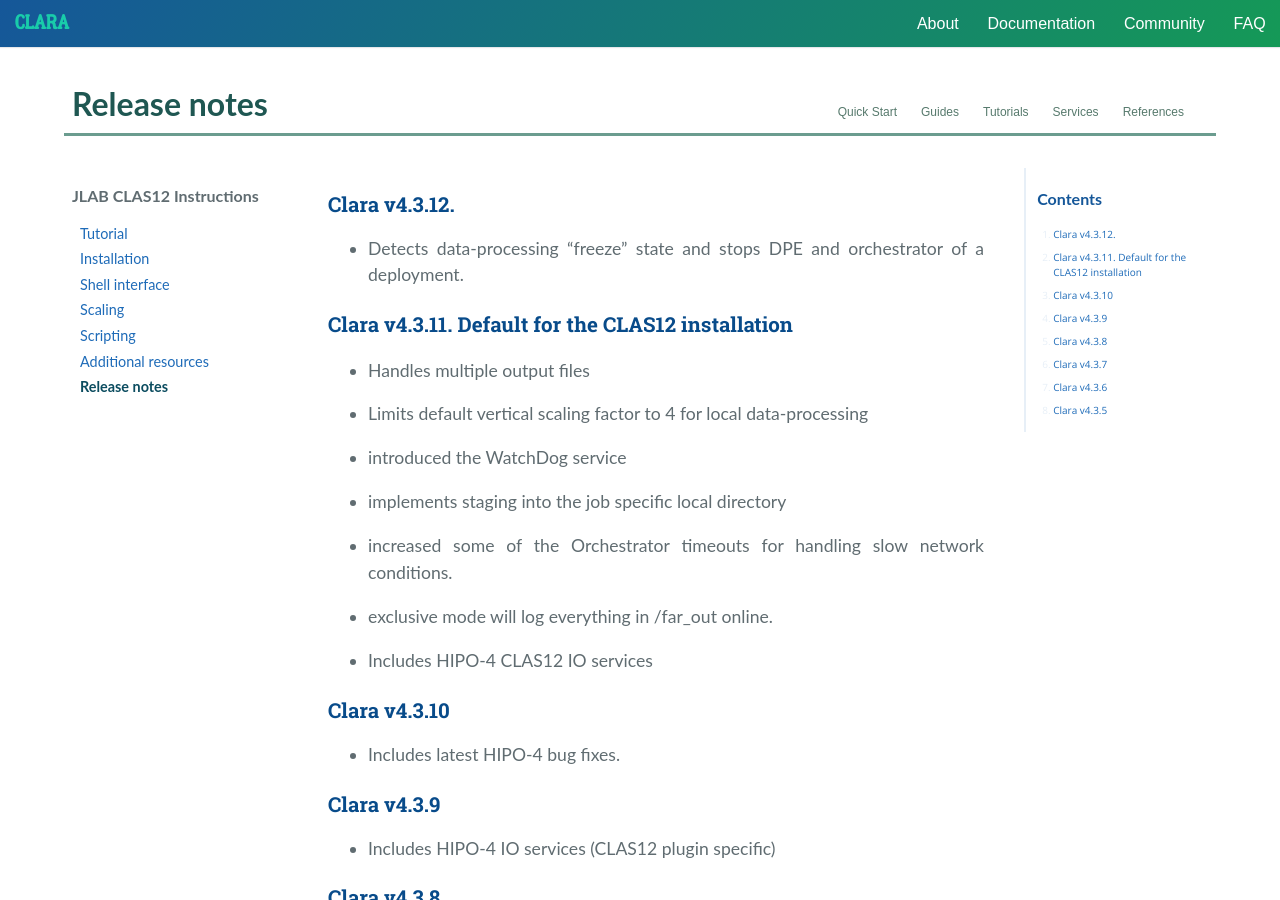
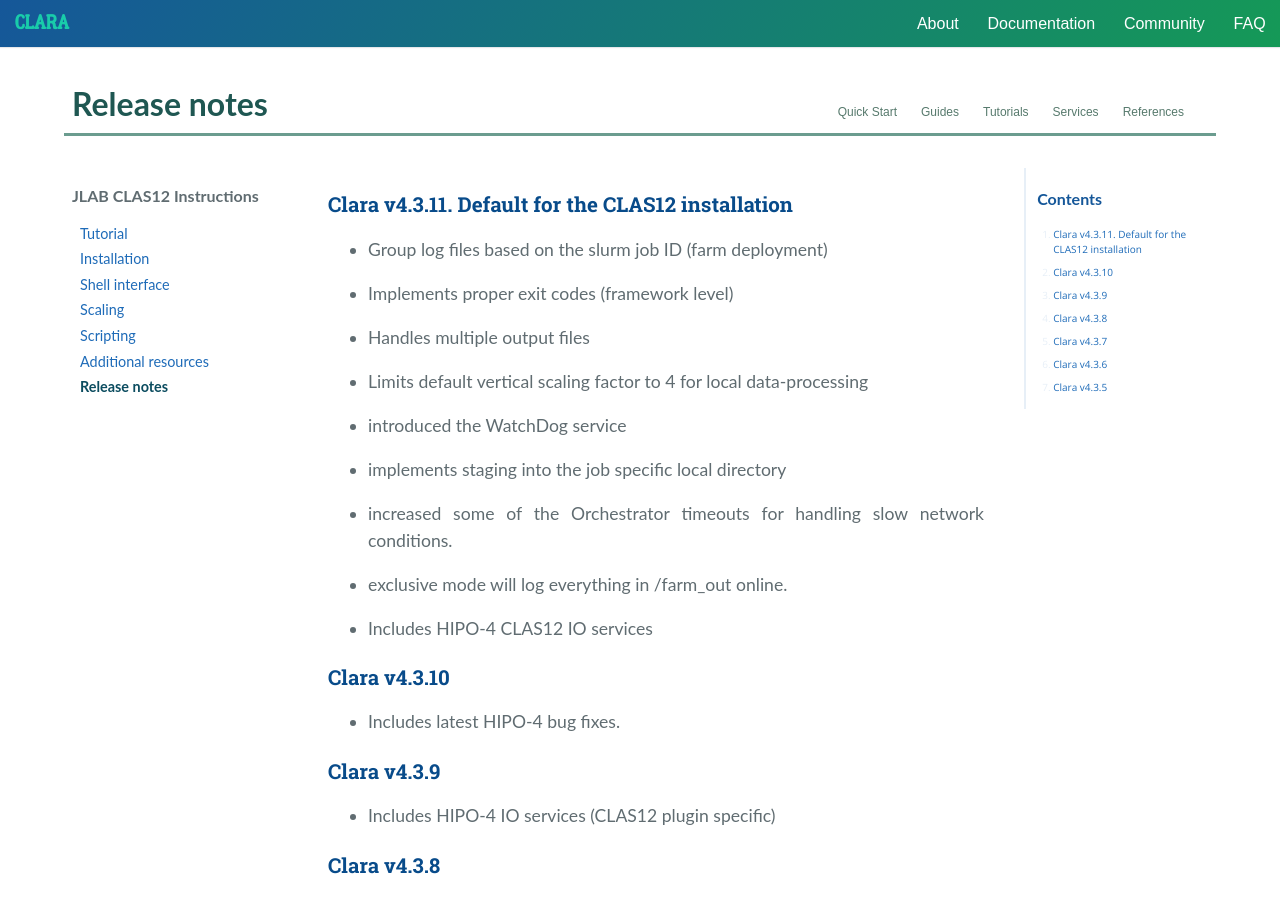
Before and after one commit to JeffersonLab/clara-docs, a Jekyll site: the page built from docs/clas/release-notes.md, in a window 1280 px wide and 900 px high. Built offline with Jekyll 4.4.1, drawn with Linux system fonts in a browser that asks for light colours; nearby versions of some CDN libraries.

```diff
--- a/docs/clas/release-notes.md
+++ b/docs/clas/release-notes.md
@@ -2,12 +2,12 @@
 title: Release notes
 ---
 
-### Clara v4.3.12.
-
-- Detects data-processing “freeze” state and stops DPE and orchestrator of a deployment.
-
 
 ### Clara v4.3.11. Default for the CLAS12 installation
+
+- Group log files based on the slurm job ID (farm deployment)
+
+- Implements proper exit codes (framework level)
 
 - Handles multiple output files
 
@@ -19,7 +19,7 @@
 
 - increased some of the Orchestrator timeouts for handling slow network conditions.
 
-- exclusive mode will log everything in /far_out online.
+- exclusive mode will log everything in /farm_out online.
 
 - Includes HIPO-4 CLAS12 IO services
 
```
